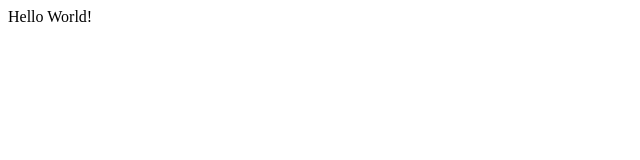
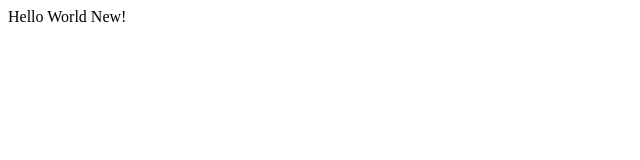
Before and after one commit to WebSofter/javascript-lessons, a website: page index.html in a window 1280 px wide. Shown: the full height of the page, 0-640 px from the left. Drawn offline with Linux system fonts and the light colour scheme.

Commit message:
Configure project for VSC

```diff
--- a/index.html
+++ b/index.html
@@ -8,6 +8,6 @@
         <script src="./src/1.variables/1.5.prototype.js"></script>
     </head>
     <body>
-        Hello World!
+        Hello World New!
     </body>
 </html>
--- a/src/1.variables/1.5.prototype.js
+++ b/src/1.variables/1.5.prototype.js
@@ -5,3 +5,4 @@
         console.log("greet");
     }
 }
+console.log(person);
```
